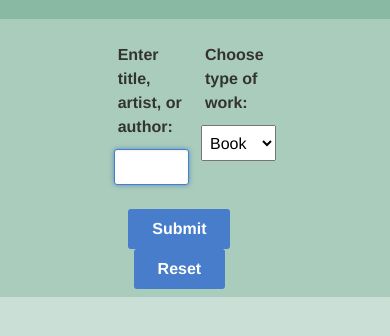
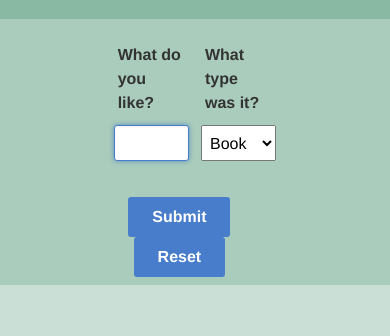
Before and after one commit to jstrother/read-watch-listen, a website: page public/index.html in a window 390 px wide. Shown: the part 190-526 px from the top of the page. Drawn offline with nearby package versions, Linux system fonts and the light colour scheme.

Commit message:
responsiveness finished

```diff
--- a/public/index.html
+++ b/public/index.html
@@ -11,19 +11,17 @@
         <h1>Read/Watch/Listen</h1>
         <h3>Recommendations for Books, Music, Movies, and more</h3>
         <!--Using TasteKid API-->
-        <!--uglifyjs public/scripts.js -m -c -o public/scripts.js-->
-    <!--"babel": "babel js --out-file public/scripts.js --source-maps --minified",-->
     </header>
     <main>
         <section id="search">
             <form id="search-form">
                 <div class="search-field">
                     <div id="search-input">
-                        <label for="search-term">Enter title, artist, or author:</label>
+                        <label for="search-term" class="search-label">What do you like?</label>
                         <input type="text" name="search-term" id="search-term" autofocus>
                     </div>
                     <div id="search-type">
-                        <label for="type">Choose type of work:</label>
+                        <label for="type" class="search-label">What type was it?</label>
                         <select name="type" id="type">
                             <option value="book">Book</option>
                             <option value="author">Author</option>
```
